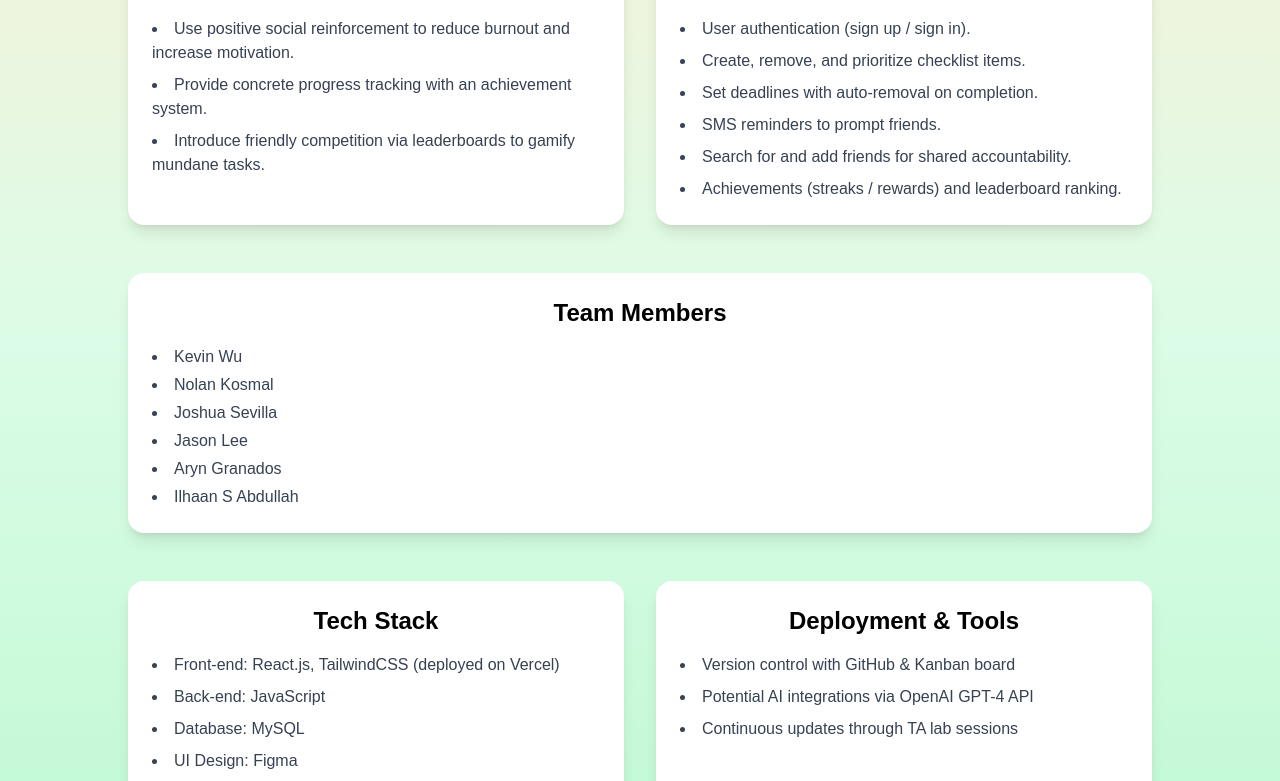
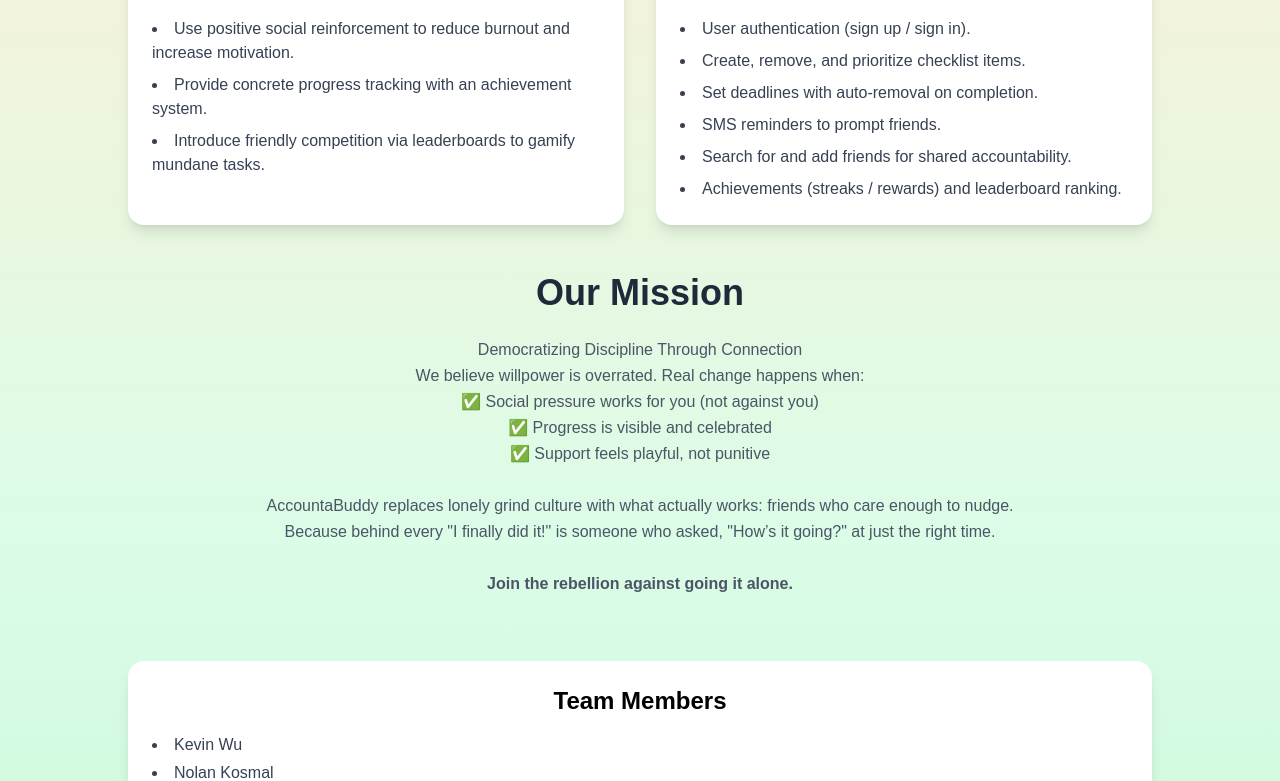
Before and after one commit to jalee314/AccountaBuddy, a Next.js app: page /about in a window 1280 px wide. Shown: the part 411-1192 px from the top of the page. Built offline with nearby package versions, Linux system fonts and the light colour scheme.

Commit message:
update about page

```diff
--- a/app/about/page.js
+++ b/app/about/page.js
@@ -40,6 +40,27 @@
             </ul>
           </div>
         </section>
+
+        <div className="mb-16">
+                <h2 className="text-3xl sm:text-4xl font-bold text-gray-800 mb-6 text-center">
+                Our Mission
+                </h2>
+                <p className="text-gray-600 text-center max-w-3xl mx-auto leading-relaxed">
+
+                Democratizing Discipline Through Connection
+                <br/>
+                We believe willpower is overrated. Real change happens when:
+                <br/>
+                ✅ Social pressure works for you (not against you) <br/>
+                ✅ Progress is visible and celebrated <br/>
+                ✅ Support feels playful, not punitive <br/>
+                <br/>
+                AccountaBuddy replaces lonely grind culture with what actually works: friends who care enough to nudge. Because behind every "I finally did it!" is someone who asked, "How’s it going?" at just the right time.
+                <br/>
+                <br/>
+                <strong>Join the rebellion against going it alone.</strong>
+                </p>
+            </div>
 
         {/* Team */}
         <section className="w-full max-w-5xl bg-white p-6 rounded-2xl shadow-lg transform hover:scale-105 transition mb-12">
```
